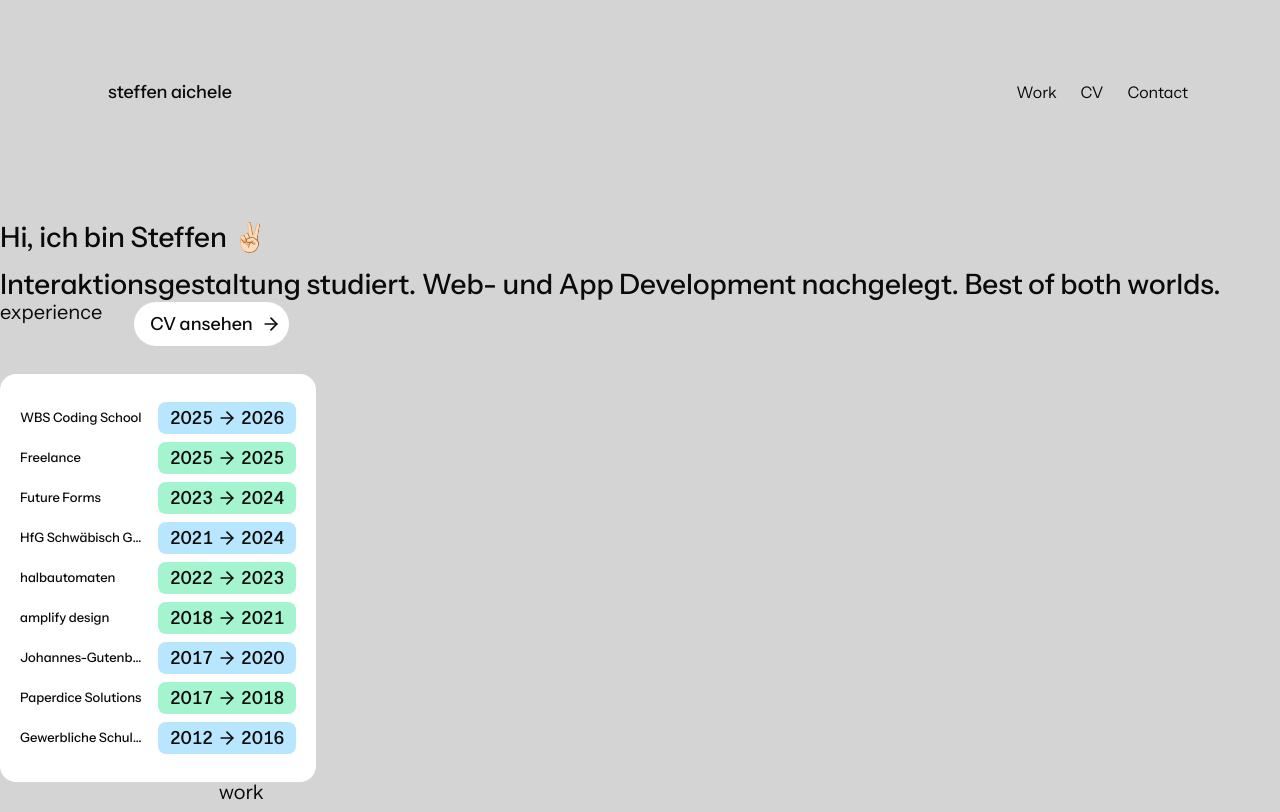
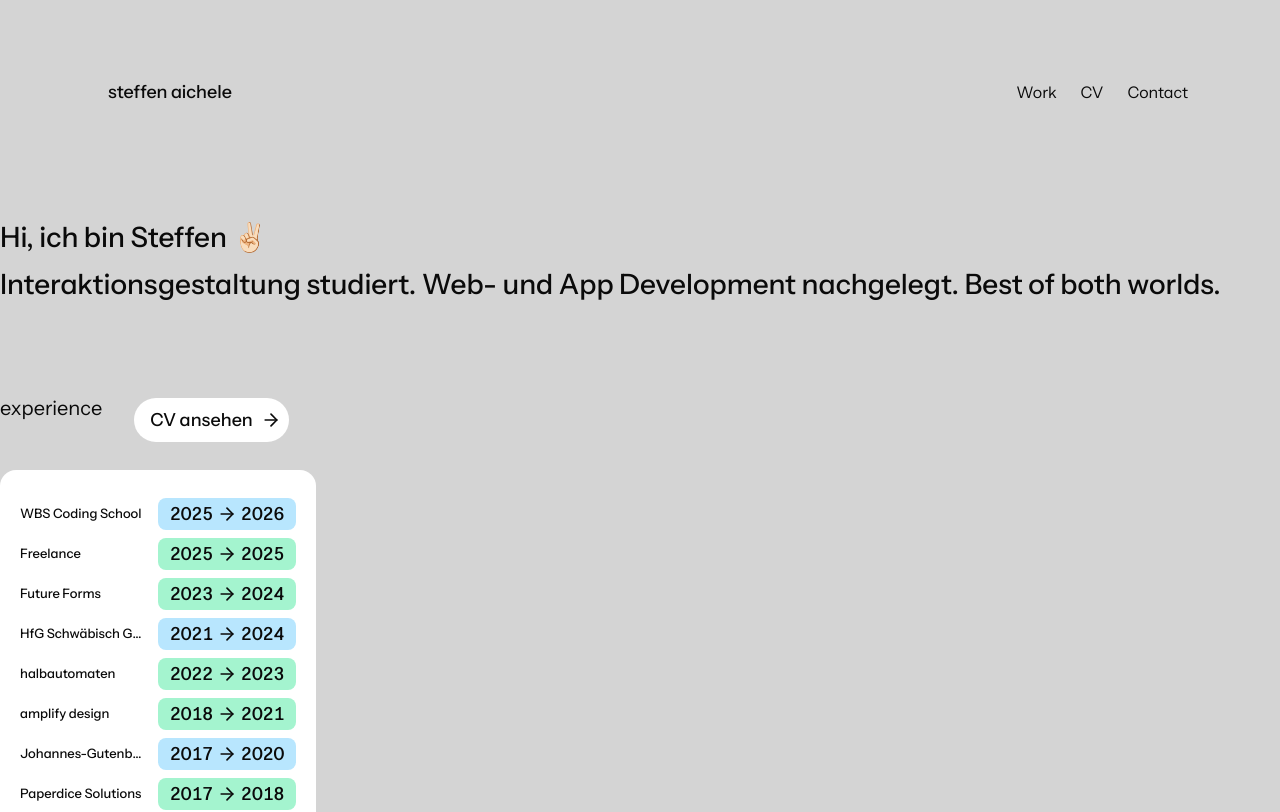
Before and after one commit to steffenaichele/portfolio, a Next.js app: page / in a window 1280 px wide. Shown: the top 812 px of the page. Built offline with nearby package versions, Linux system fonts and the light colour scheme; what @toolwind/corner-shape would draw is missing.

Commit message:
style: adjust squircle radius values and update main styling

```diff
--- a/src/app/layout.tsx
+++ b/src/app/layout.tsx
@@ -50,7 +50,7 @@ export default function RootLayout({
 		<html
 			lang="en"
 			className={`bg-(--color-black) overscroll-x-none overscroll-y-contain scroll-smooth ${instrumentSans.variable}`}>
-			<body className="bg-(--color-bg-elevated) text-(--color-text-primary) font-sans antialiased tracking-[-2%] w-full">
+			<body className=" text-(--color-text-primary) font-sans antialiased tracking-[-2%] w-full">
 				<Header />
 				{children}
 				<Footer />
--- a/src/app/page.tsx
+++ b/src/app/page.tsx
@@ -4,7 +4,8 @@ import CVSection from "./components/CVSection";
 
 export default function Home() {
 	return (
-		<main className="text-(--text-primary)">
+		<main
+			className="bg-(--color-bg-elevated) flex flex-col gap-24 pb-24 rounded-bl-squircle-lg rounded-br-squircle-lg corner-squircle">
 			<HeroSection />
 			<CVSection />
 			<ProjectsSection />
--- a/src/app/styles/globals.css
+++ b/src/app/styles/globals.css
@@ -11,7 +11,7 @@
 		:root {
 			--radius-squircle-sm: 8px;
 			--radius-squircle-md: 16px;
-			--radius-squircle-lg: 32px;
+			--radius-squircle-lg: 24px;
 		}
 	}
 }
@@ -45,9 +45,9 @@
 	--color-footer-text-tertiary: var(--color-neutral-400);
 
 	/* Squircle radii (2× the intended visual radius) */
-	--radius-squircle-sm: 16px;  /* visually ~8px, replaces rounded-lg */
-	--radius-squircle-md: 32px;  /* visually ~16px, replaces rounded-2xl */
-	--radius-squircle-lg: 64px;  /* visually ~32px, replaces rounded-4xl */
+	--radius-squircle-sm: 16px;  /* visually ~8px */
+	--radius-squircle-md: 32px;  /* visually ~16px */
+	--radius-squircle-lg: 48px;  /* visually ~24px */
 
 	/* Layout */
 	--padding: 16px;
```
